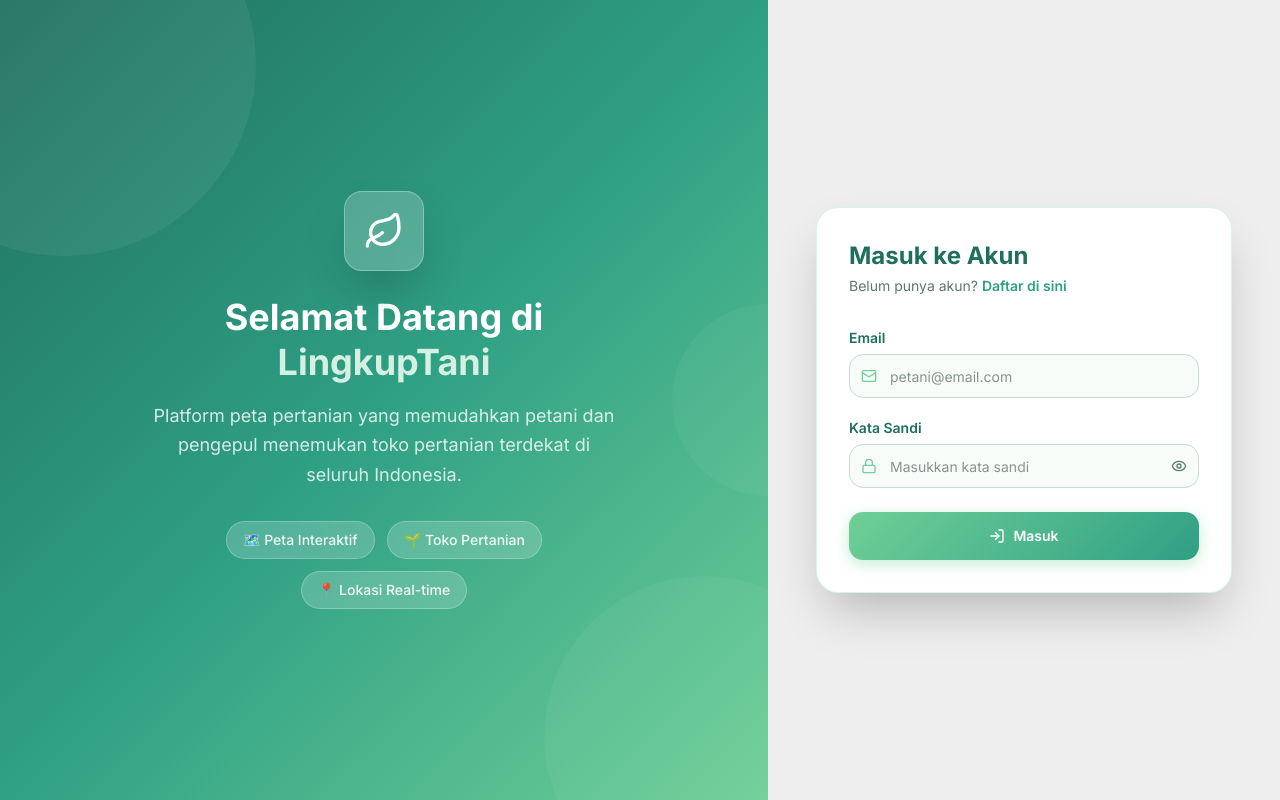
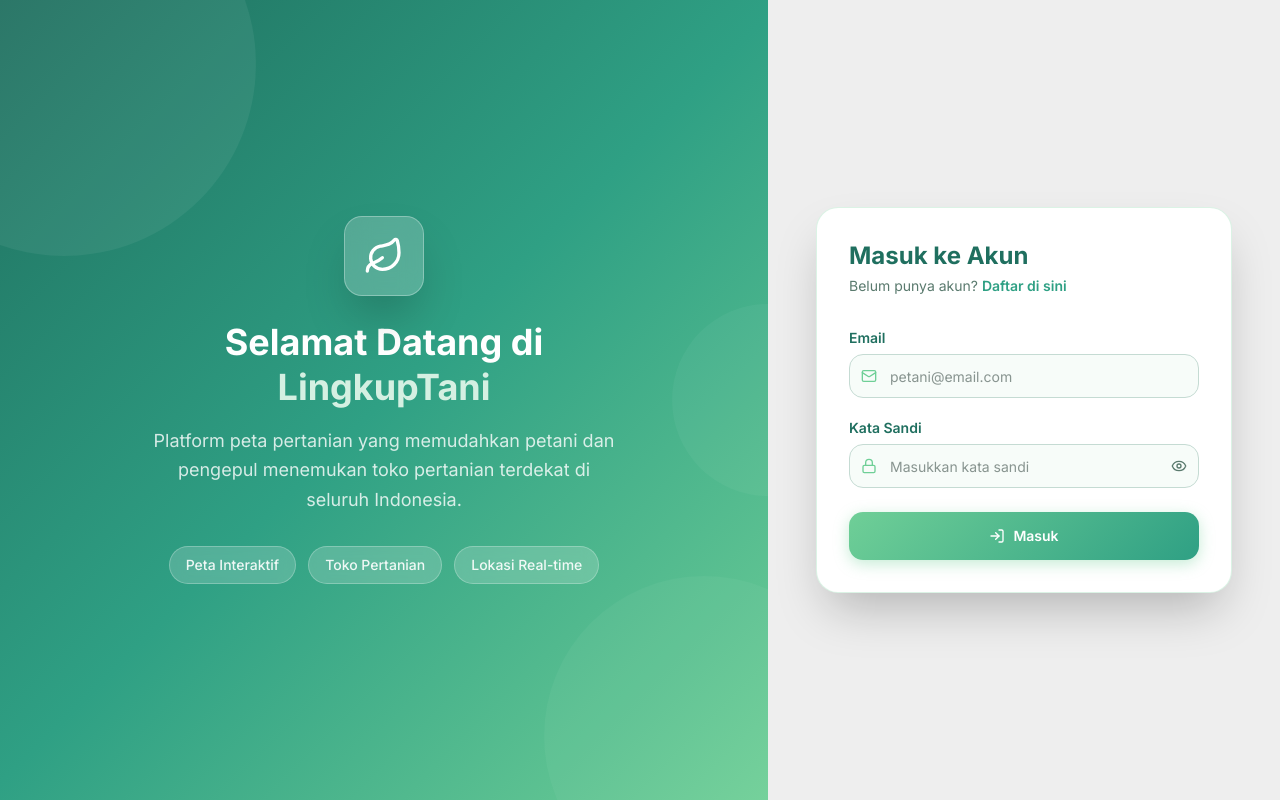
Before and after one commit to NafisHandoko/lingkuptani, a Next.js app: page /login in a window 1280 px wide. Built offline with nearby package versions, Linux system fonts and the light colour scheme.

Commit message:
fix login

```diff
--- a/app/login/page.tsx
+++ b/app/login/page.tsx
@@ -76,7 +76,7 @@ export default function LoginPage() {
 
           {/* Feature pills */}
           <div className="flex flex-wrap justify-center gap-3 mt-8">
-            {['🗺️ Peta Interaktif', '🌱 Toko Pertanian', '📍 Lokasi Real-time'].map((feat) => (
+            {['Peta Interaktif', 'Toko Pertanian', 'Lokasi Real-time'].map((feat) => (
               <span
                 key={feat}
                 className="px-4 py-2 rounded-full text-sm font-medium text-white/90"
```
